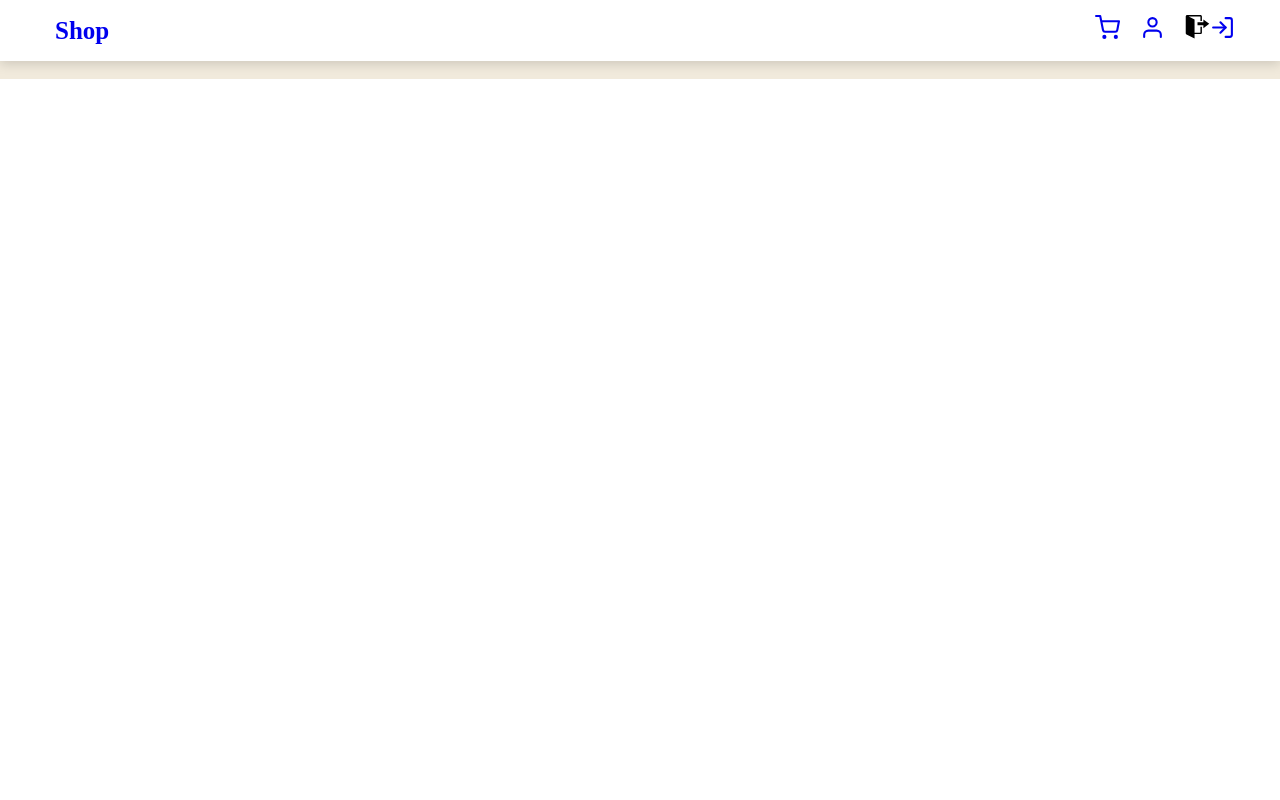
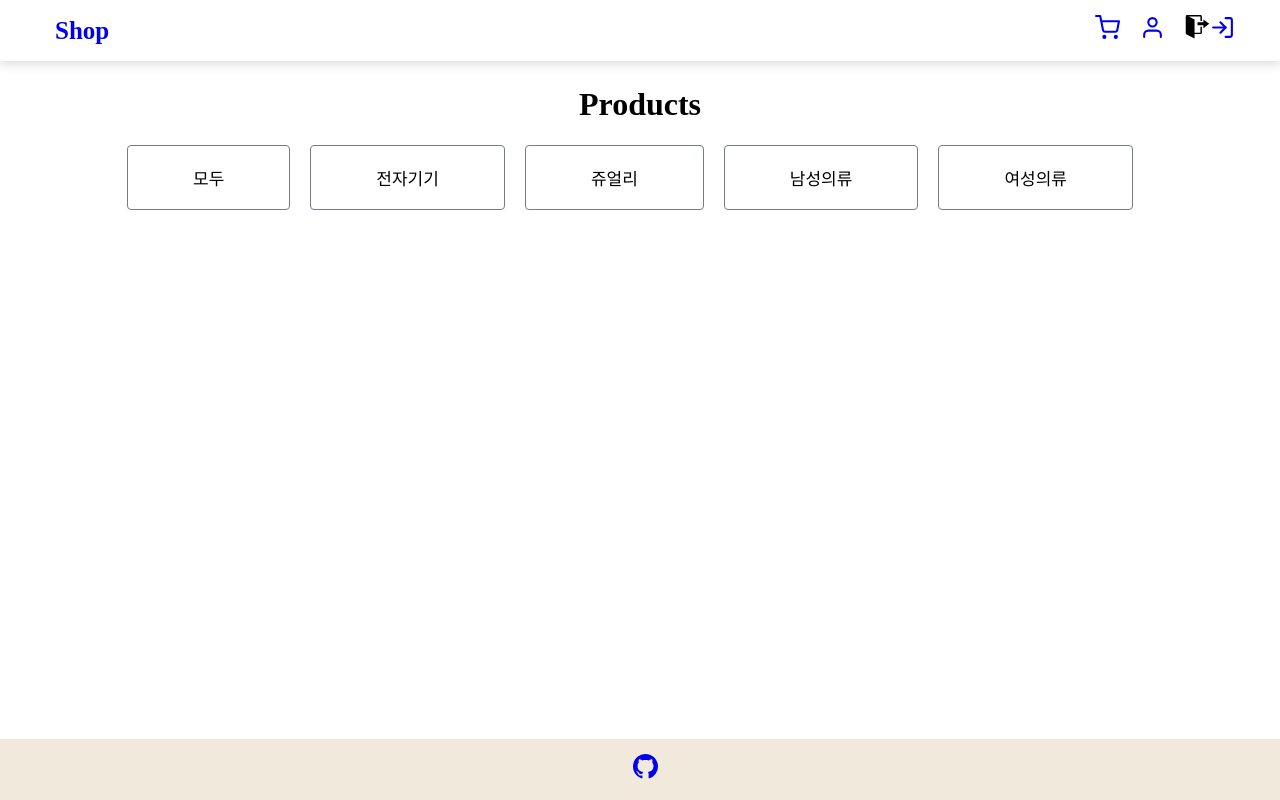
Before and after one commit to imim12/react-shop, a React (Vite) app: page / in a window 1280 px wide. Built offline with nearby package versions, Linux system fonts and the light colour scheme.

Commit message:
Category 컴포넌트 생성하기

```diff
--- a/src/components/form/Form.jsx
+++ b/src/components/form/Form.jsx
@@ -4,7 +4,7 @@ import { useForm } from 'react-hook-form'
 
 const Form = ({title, getDataForm, firebaseError}) => {
 
-  const { register, handleSubmit, formState: {errors}, reset } = useForm({ mode : 'onChange'})
+  const { register, handleSubmit, formState: {errors}, reset } = useForm({ mode : 'onChange'})  //정합성 체크용
 
   const onSubmit = ({email, password}) => {
     getDataForm(email, password);  //email과 pasword 값을 받아서 SignUp.jsx에 있는 handleSignupAndLogin()으로 넘어가게 됨
--- /dev/null
+++ b/src/hooks/redux.js
@@ -0,0 +1,5 @@
+import { useDispatch, useSelector } from "react-redux";
+
+export const useAppDispatch = () =>  useDispatch();
+
+export const useAppSelector = () =>  useSelector;
--- a/src/pages/Hompage/filter-category/FiltersCategory.jsx
+++ b/src/pages/Hompage/filter-category/FiltersCategory.jsx
@@ -0,0 +1,18 @@
+import React from 'react'
+import styles from './FiltersCategory.module.scss'
+import CategoryTab from './Category-tab/CategoryTab'
+import { CategoriesName } from '../../../store/categories/categories.type'
+
+const FiltersCategory = () => {
+  return (
+    <div className={styles.filter_category}>
+        <CategoryTab text={"모두"} categoryName={CategoriesName.All}/>
+        <CategoryTab text={"전자기기"} categoryName={CategoriesName.Electronics}/>
+        <CategoryTab text={"쥬얼리"} categoryName={CategoriesName.Jewelry}/>
+        <CategoryTab text={"남성의류"} categoryName={CategoriesName.MensClothing}/>
+        <CategoryTab text={"여성의류"} categoryName={CategoriesName.WomensClothing}/>
+    </div>
+  )
+}
+
+export default FiltersCategory
--- a/src/pages/Hompage/filter-category/category-tab/CategoryTab.jsx
+++ b/src/pages/Hompage/filter-category/category-tab/CategoryTab.jsx
@@ -0,0 +1,31 @@
+import React from 'react'
+import styles from './CategoryTab.module.scss';
+import { setActiveCategory } from '../../../../store/categories/categories.slice';
+import { useAppDispatch, useAppSelector } from '../../../../hooks/redux';
+
+const CategoryTab = ({text, categoryName}) => {
+
+     const dispatch =  useAppDispatch();
+
+    const category =  useAppSelector((state)=> state.categoriesSlice);
+    console.log(category);
+
+    const getActiveCategory = () => {
+        dispatch(setActiveCategory(categoryName))
+    }
+
+     return (
+      <button
+            className={
+                categoryName === category
+                ? styles.active_category
+                : styles.category_button
+            }
+            onClick={getActiveCategory}
+        >
+        {text}
+    </button>
+  )
+}
+
+export default CategoryTab
--- a/src/pages/Hompage/index.jsx
+++ b/src/pages/Hompage/index.jsx
@@ -1,8 +1,14 @@
 import React from 'react'
+import FiltersCategory from './filter-category/FiltersCategory'
 
 const Hompage = () => {
   return (
-    <div>index</div>
+    <div className='page'>
+      <div className='container'>
+        <h1>Products</h1>
+        <FiltersCategory/>
+      </div>
+    </div>
   )
 }
 
--- a/src/store/categories/categories.slice.js
+++ b/src/store/categories/categories.slice.js
@@ -0,0 +1,15 @@
+import { createSlice } from "@reduxjs/toolkit";
+import { CategoriesName } from "./categories.type";
+
+const initialState = CategoriesName.All;
+
+export const categoriesSlice = createSlice({
+    name : "category",
+    initialState,
+    reducers : {
+        setActiveCategory : (_, action) => action.payload
+    }
+})
+
+export const { setActiveCategory} = categoriesSlice.actions;
+export default categoriesSlice.reducer;
--- /dev/null
+++ b/src/store/categories/categories.type.js
@@ -0,0 +1,7 @@
+export const CategoriesName = {
+    All : "",
+    Electronics : "Electronics",
+    Jewelry : "Jewelery",
+    MensClothing : "Men's clothing",
+    WomensClothing : "women's clothing"
+}
--- a/src/store/index.js
+++ b/src/store/index.js
@@ -1,9 +1,11 @@
 import { configureStore } from "@reduxjs/toolkit";
 import userSlice from "./user/user.slice";
+import categoriesSlice from './categories/categories.slice';
 
 export const store = configureStore({
     reducer:{
-        userSlice
+        userSlice,
+        categoriesSlice
 
     }
 })
```
